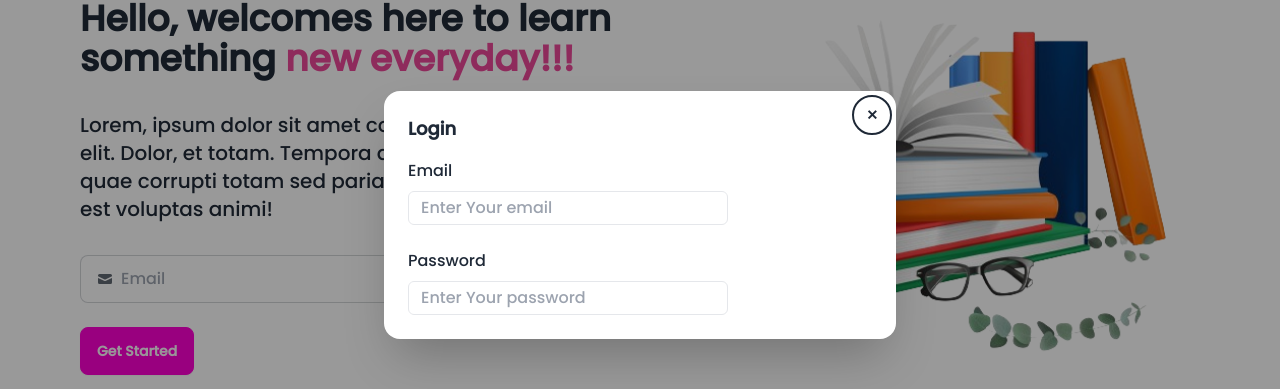
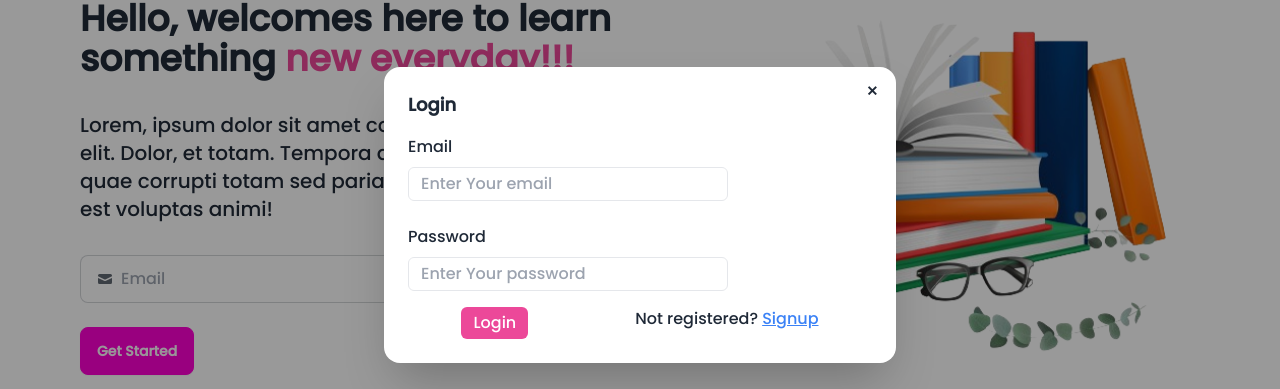
Before and after one commit to prathambhardwaj0307/bookstore_app, a React (Vite) app in the folder Frontend/: page / in a window 1280 px wide. Both pictures are taken after a click on the link "Login". Shown: the part 185-574 px from the top of the page. Built offline with nearby package versions, Linux system fonts and the light colour scheme.

Commit message:
login page done

```diff
--- a/Frontend/src/components/Login.jsx
+++ b/Frontend/src/components/Login.jsx
@@ -8,7 +8,7 @@ function Login() {
           <div className="modal-box">
             <form method="dialog">
               {/* if there is a button in form, it will close the modal */}
-              <button className="btn btn-sm btn-circle btn-ghost absolute right-2 top-2">
+              <button className="btn btn-sm btn-circle outline-none btn-ghost absolute right-2 top-2">
                 ✕
               </button>
             </form>
@@ -31,6 +31,14 @@ function Login() {
                 className="w-80 px-3 py-1 border rounded-md outline-none"
               ></input>
             </div>
+            <div className="flex justify-around mt-4">
+              <button className="bg-pink-500 text-white rounded-md px-3 py-1 hover:bg-pink-700 duration-200">
+                Login
+              </button>
+              <p>
+                Not registered? <span className="underline text-blue-500 cursor-pointer">Signup</span>
+              </p>
+            </div>
           </div>
         </dialog>
       </div>
```
